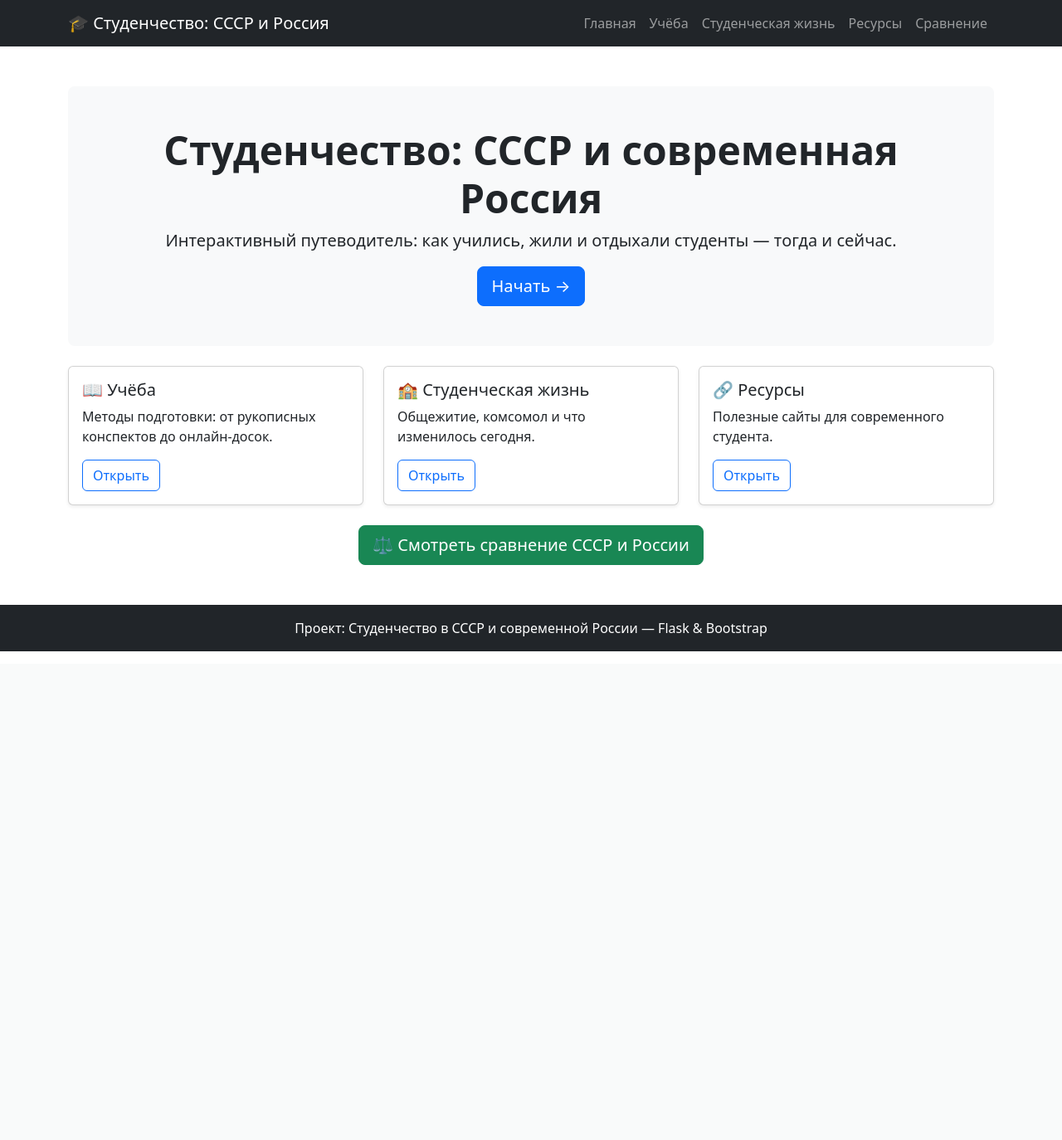
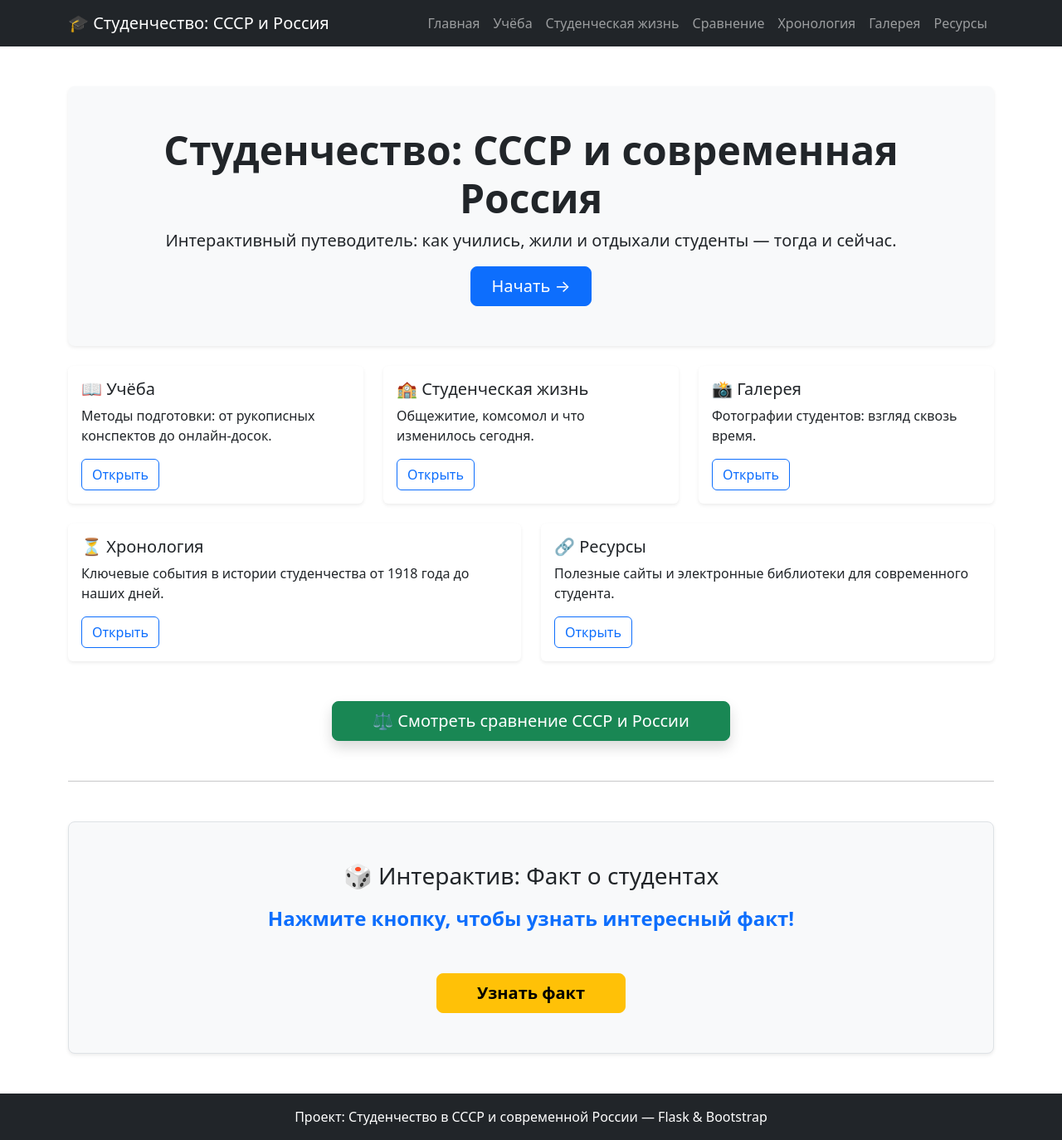
Before and after one commit to najmawahedi/R-assignment, a Flask app: page / in a window 1280 px wide. Shown: the whole page at 83% size. Before the commit the page ends 785 px from the top, so only its background shows below. Run offline with Flask 3, Linux system fonts and the light colour scheme.

Commit message:
Added timeline, gallery, and new navbar

```diff
--- a/student-guide-project/app.py
+++ b/student-guide-project/app.py
@@ -45,6 +45,22 @@ COMPARISON = [
      "russia": "Более открытый диалог, но уважение сохраняется."},
 ]
 
+# --- NEW: Данные для галереи (картинки) ---
+GALLERY = [
+    {"ussr_img": "soviet_library.jpg", "russia_img": "modern_library.jpg", "title": "Учёба и библиотека"},
+    {"ussr_img": "soviet_dorm.jpg", "russia_img": "modern_dorm.jpg", "title": "Студенческое общежитие"},
+    {"ussr_img": "soviet_leisure.jpg", "russia_img": "modern_leisure.jpg", "title": "Досуг и отдых"}
+]
+
+# --- NEW: Данные для хронологии (Таймлайн) ---
+TIMELINE = [
+    {"year": "1918", "event": "Создание первых рабфаков (рабочих факультетов) для подготовки молодежи к поступлению в вузы."},
+    {"year": "1950-е", "event": "Восстановление вузов после войны. Расцвет студенческих стройотрядов и комсомола."},
+    {"year": "1990-е", "event": "Переход к рыночной экономике. Появление платного образования и отмена обязательного распределения выпускников."},
+    {"year": "2010-е", "event": "Цифровизация образования. Массовое использование интернета, онлайн-курсов и смартфонов в учебе."}
+]
+
+
 # ---------- ROUTES ----------
 @app.route('/')
 def home():
@@ -66,5 +82,14 @@ def resources():
 def comparison():
     return render_template('comparison.html', rows=COMPARISON)
 
+# --- NEW ROUTES ---
+@app.route('/gallery')
+def gallery():
+    return render_template('gallery.html', images=GALLERY)
+
+@app.route('/timeline')
+def timeline():
+    return render_template('timeline.html', events=TIMELINE)
+
 if __name__ == '__main__':
     app.run(debug=True)
--- a/student-guide-project/templates/base.html
+++ b/student-guide-project/templates/base.html
@@ -19,8 +19,12 @@
                 <li class="nav-item"><a class="nav-link" href="{{ url_for('home') }}">Главная</a></li>
                 <li class="nav-item"><a class="nav-link" href="{{ url_for('study_tips') }}">Учёба</a></li>
                 <li class="nav-item"><a class="nav-link" href="{{ url_for('campus_life') }}">Студенческая жизнь</a></li>
+                <li class="nav-item"><a class="nav-link" href="{{ url_for('comparison') }}">Сравнение</a></li>
+                <!-- NEW LINKS ADDED HERE -->
+                <li class="nav-item"><a class="nav-link" href="{{ url_for('timeline') }}">Хронология</a></li>
+                <li class="nav-item"><a class="nav-link" href="{{ url_for('gallery') }}">Галерея</a></li>
+                <!-- ------------------- -->
                 <li class="nav-item"><a class="nav-link" href="{{ url_for('resources') }}">Ресурсы</a></li>
-                <li class="nav-item"><a class="nav-link" href="{{ url_for('comparison') }}">Сравнение</a></li>
             </ul>
         </div>
     </div>
--- a/student-guide-project/templates/index.html
+++ b/student-guide-project/templates/index.html
@@ -2,15 +2,16 @@
 {% block title %}Главная — Студенчество: СССР и Россия{% endblock %}
 
 {% block content %}
-<div class="p-5 mb-4 bg-light rounded-3 text-center">
+<div class="p-5 mb-4 bg-light rounded-3 text-center shadow-sm">
     <h1 class="display-5 fw-bold">Студенчество: СССР и современная Россия</h1>
     <p class="lead">Интерактивный путеводитель: как учились, жили и отдыхали студенты — тогда и сейчас.</p>
-    <a href="{{ url_for('study_tips') }}" class="btn btn-primary btn-lg">Начать →</a>
+    <a href="{{ url_for('study_tips') }}" class="btn btn-primary btn-lg px-4">Начать →</a>
 </div>
 
+<!-- Карточки навигации -->
 <div class="row g-4">
     <div class="col-md-4">
-        <div class="card h-100 shadow-sm">
+        <div class="card h-100 shadow-sm border-0">
             <div class="card-body">
                 <h5 class="card-title">📖 Учёба</h5>
                 <p class="card-text">Методы подготовки: от рукописных конспектов до онлайн-досок.</p>
@@ -19,7 +20,7 @@
         </div>
     </div>
     <div class="col-md-4">
-        <div class="card h-100 shadow-sm">
+        <div class="card h-100 shadow-sm border-0">
             <div class="card-body">
                 <h5 class="card-title">🏫 Студенческая жизнь</h5>
                 <p class="card-text">Общежитие, комсомол и что изменилось сегодня.</p>
@@ -28,17 +29,62 @@
         </div>
     </div>
     <div class="col-md-4">
-        <div class="card h-100 shadow-sm">
+        <div class="card h-100 shadow-sm border-0">
+            <div class="card-body">
+                <h5 class="card-title">📸 Галерея</h5>
+                <p class="card-text">Фотографии студентов: взгляд сквозь время.</p>
+                <a href="{{ url_for('gallery') }}" class="btn btn-outline-primary">Открыть</a>
+            </div>
+        </div>
+    </div>
+    <div class="col-md-6">
+        <div class="card h-100 shadow-sm border-0">
+            <div class="card-body">
+                <h5 class="card-title">⏳ Хронология</h5>
+                <p class="card-text">Ключевые события в истории студенчества от 1918 года до наших дней.</p>
+                <a href="{{ url_for('timeline') }}" class="btn btn-outline-primary">Открыть</a>
+            </div>
+        </div>
+    </div>
+    <div class="col-md-6">
+        <div class="card h-100 shadow-sm border-0">
             <div class="card-body">
                 <h5 class="card-title">🔗 Ресурсы</h5>
-                <p class="card-text">Полезные сайты для современного студента.</p>
+                <p class="card-text">Полезные сайты и электронные библиотеки для современного студента.</p>
                 <a href="{{ url_for('resources') }}" class="btn btn-outline-primary">Открыть</a>
             </div>
         </div>
     </div>
 </div>
 
-<div class="mt-4 text-center">
-    <a href="{{ url_for('comparison') }}" class="btn btn-success btn-lg">⚖️ Смотреть сравнение СССР и России</a>
+<div class="mt-5 text-center">
+    <a href="{{ url_for('comparison') }}" class="btn btn-success btn-lg px-5 shadow">⚖️ Смотреть сравнение СССР и России</a>
 </div>
+
+<!-- ИНТЕРАКТИВНЫЙ ФАКТ (JavaScript) -->
+<hr class="my-5">
+<div class="text-center bg-light p-5 rounded-3 shadow-sm border">
+    <h3 class="mb-3">🎲 Интерактив: Факт о студентах</h3>
+    <p id="factBox" class="fs-4 fw-bold text-primary mb-4" style="min-height: 60px;">Нажмите кнопку, чтобы узнать интересный факт!</p>
+    <button class="btn btn-warning btn-lg px-5 fw-bold" onclick="showFact()">Узнать факт</button>
+</div>
+
+<script>
+    const facts = [
+        "В СССР стипендия студента вуза в 1980-х годах составляла около 40-50 рублей, а обед в столовой стоил 1-2 рубля.",
+        "В 1920-х годах советским студентам выдавали спецодежду, так как они часто работали на заводах параллельно с учебой.",
+        "Современный российский студент в среднем проверяет телефон каждые 12 минут во время учебы.",
+        "Слово 'стипендия' происходит от латинского 'stipendium' — 'жалованье', 'плата'.",
+        "В советское время существовали 'стройотряды' — студенты летом ездили строить дома, дороги и заводы, совмещая труд и отдых."
+    ];
+
+    function showFact() {
+        const randomIndex = Math.floor(Math.random() * facts.length);
+        const factBox = document.getElementById('factBox');
+        factBox.innerText = facts[randomIndex];
+        // Небольшая анимация
+        factBox.style.opacity = 0;
+        setTimeout(() => { factBox.style.opacity = 1; }, 100);
+    }
+</script>
 {% endblock %}
```
Also changed, not shown: student-guide-project/templates/gallery.html (added, +20 -0 lines), student-guide-project/static/images/Modern student dorm..jpg (added), student-guide-project/static/images/Soviet dormitory (общага).jpg (added), student-guide-project/static/images/Soviet students in a library..jpg (added), 1 other file.
